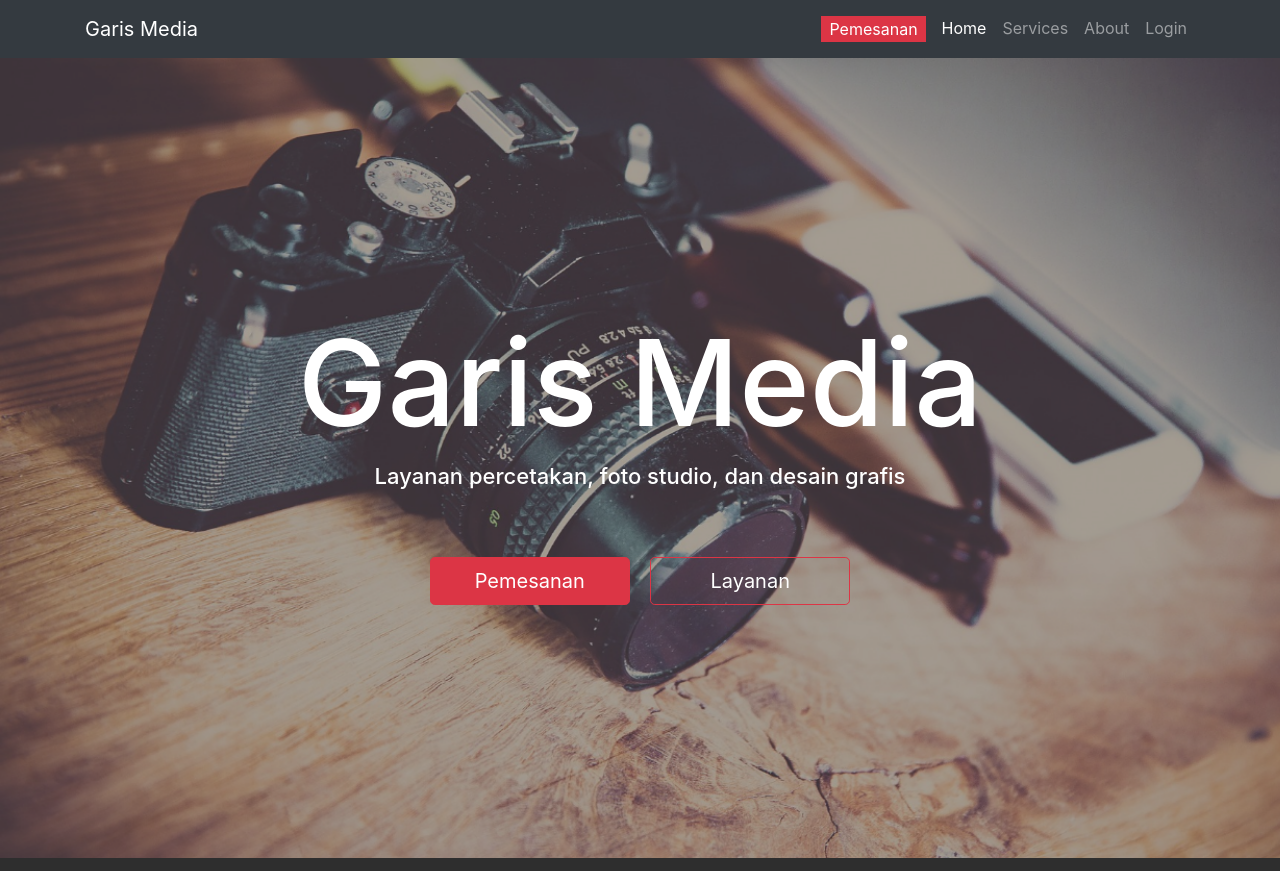
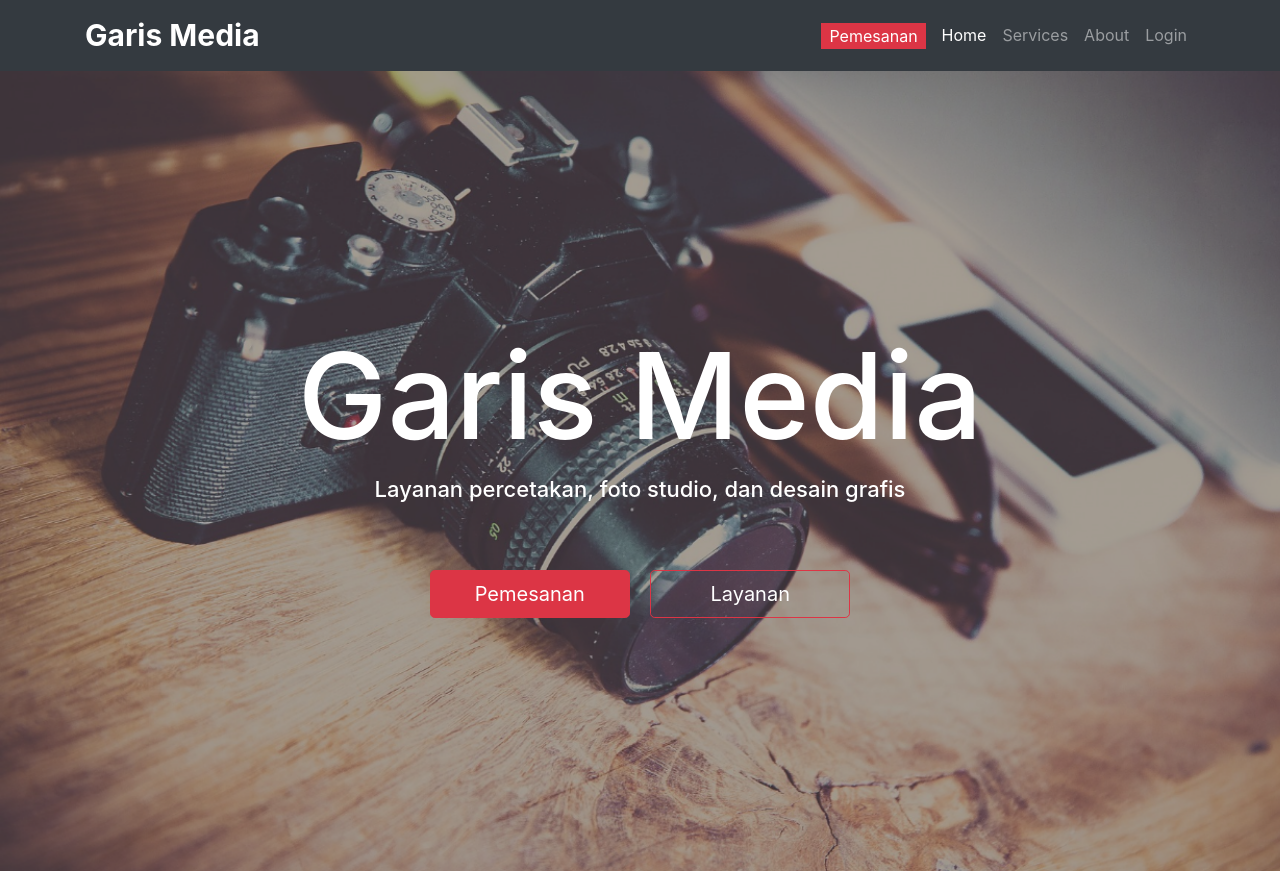
Before and after one commit to Drzaln/garismedia, a plain HTML site: page index.html in a window 1280 px wide. Shown: the top 871 px of the page. Drawn offline with Linux system fonts and the light colour scheme.

Commit message:
tambah font

```diff
--- a/css/garismedia.css
+++ b/css/garismedia.css
@@ -22,6 +22,10 @@ h2 {
 
 .container h2 {
     color: #fff;
+}
+
+.fontbesar{
+    font-size: 30px;
 }
 
 .line {
--- a/index.html
+++ b/index.html
@@ -24,7 +24,7 @@
     <!-- Navigation -->
     <nav class="navbar navbar-expand-lg navbar-dark bg-dark sticky-top">
       <div class="container">
-        <a class="navbar-brand" href="#">Garis Media</a>
+        <b class="navbar-brand fontbesar" href="#">Garis Media</b>
         <button class="navbar-toggler" type="button" data-toggle="collapse" data-target="#navbarResponsive" aria-controls="navbarResponsive" aria-expanded="true" aria-label="Toggle navigation">
           <span class="navbar-toggler-icon"></span>
         </button>
@@ -45,7 +45,7 @@
               <a class="nav-link" href="#about">About</a>
             </li>
             <li class="nav-item" id="login">
-              <a class="nav-link" href="#">Login</a>
+              <a class="nav-link" href="login.html">Login</a>
             </li>
           </ul>
         </div>
```
